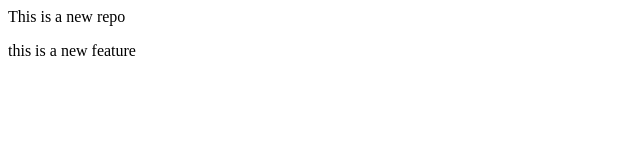
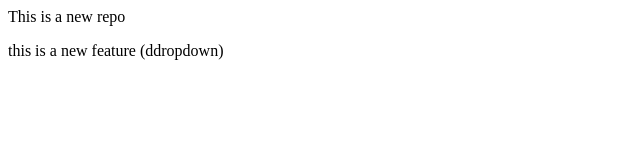
Before and after one commit to arjunpushpik/localrepo, a plain HTML site: page index.html in a window 1280 px wide. Shown: the full height of the page, 0-640 px from the left. Drawn offline with Linux system fonts and the light colour scheme.

Commit message:
Add dropdown

```diff
--- a/index.html
+++ b/index.html
@@ -1,2 +1,2 @@
 <p>This is a new repo</p>
-<p>this is a new feature</p>
+<p>this is a new feature (ddropdown)</p>
```
